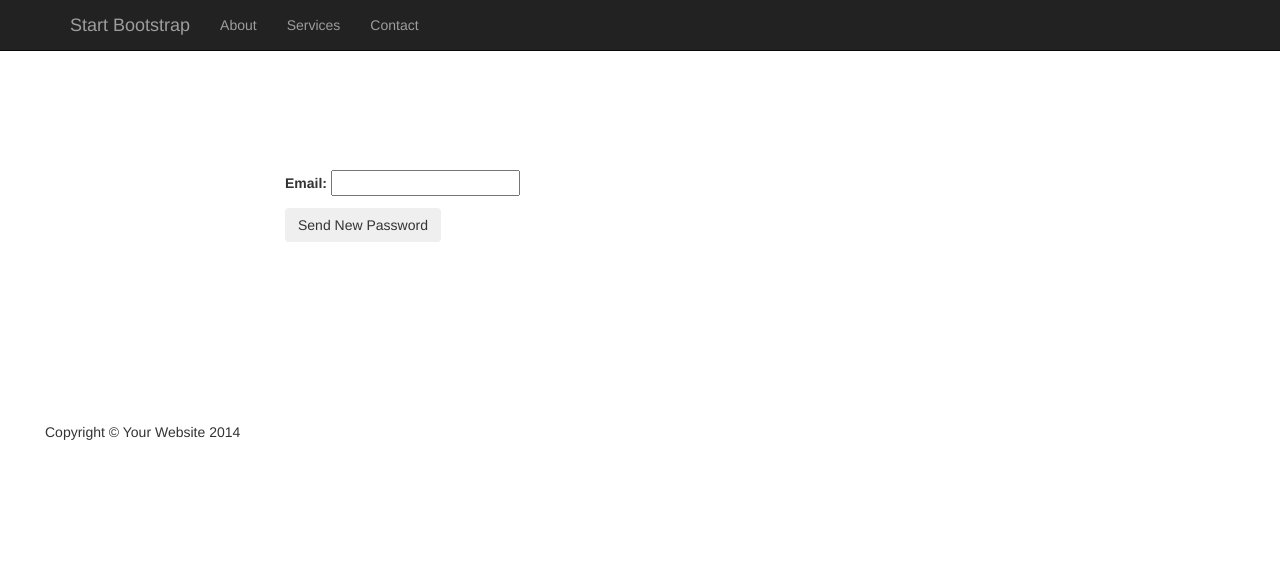
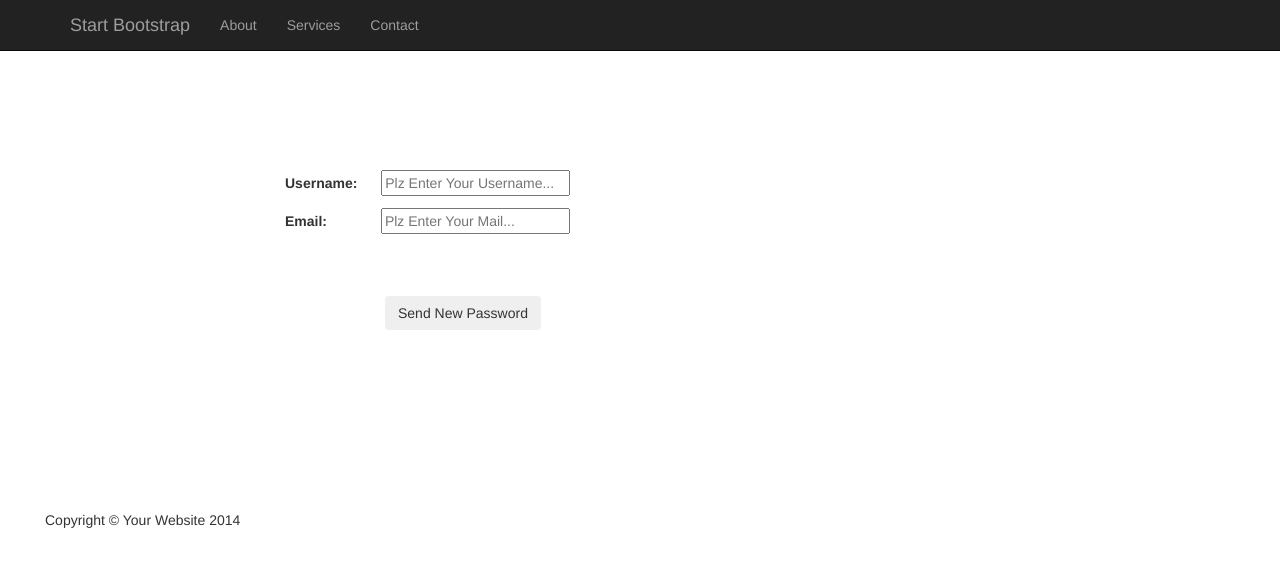
Before and after one commit to shroukelsayed/DjangoFinal, a Django app: page /forgetPassword/ in a window 1280 px wide. Shown: the top 567 px of the page. Run offline with Django 3.2, Linux system fonts and the light colour scheme; some libraries are stand-ins or nearby versions.

Commit message:
login,forget password , reset password

```diff
--- a/blog/forms.py
+++ b/blog/forms.py
@@ -12,7 +12,12 @@ class UserForm(forms.ModelForm):
 
 #ForgetPassword Part -->shrouk(classes : forgetPassForm ,confirmPassForm)
 class forgetPassForm(forms.Form):
-    email = forms.EmailField(widget=forms.TextInput(attrs=dict(required=True)))
+	username = forms.CharField(widget=forms.TextInput(attrs=dict(required=True,placeholder="Plz Enter Your Username...")))
+	email = forms.EmailField(widget=forms.TextInput(attrs=dict(required=True,placeholder="Plz Enter Your Mail...")))
 
 class confirmPassForm(forms.Form):
-	code = forms.CharField(max_length=10)
+	code = forms.CharField(widget=forms.TextInput(attrs=dict(required=True,max_length=10,placeholder="Plz Confirmation Code...")))
+
+class resetPassForm(forms.Form):
+	password = forms.CharField(label='Password',widget=forms.PasswordInput(attrs=dict(required=True,placeholder="Plz Enter Your Password...")))
+	confirmPassword = forms.CharField(label='Confirm Password',widget=forms.PasswordInput(attrs=dict(required=True,placeholder="Plz Enter Your Password Again...")))
--- a/blog/urls.py
+++ b/blog/urls.py
@@ -3,7 +3,7 @@ from .views import *
 
 
 urlpatterns = [
-    url(r'^$',index),
+    # url(r'^$',index),
     url(r'^validate/$',validate),
     url(r'^register/$',register,name='register')
 
--- a/blog/views.py
+++ b/blog/views.py
@@ -186,8 +186,7 @@ def listAllUsers(request):
     return HttpResponse(result)
 
 # Login Part  With Sessions  -->  Shrouk (functions : home,signin)
-
-def home(request):
+def signin(request):
     users = User.objects.all()
     try:
         for user in users:
@@ -201,8 +200,8 @@ def home(request):
                     #check if the user marked the remember me checkbox to set cookie ...
                     if request.POST.get('remember_me') == "checked":
                         request.session.set_test_cookie()
-                        if request.session.test_cookie_worked():
-                            print "cookie wokrs"
+                        # if request.session.test_cookie_worked():
+                        #     print "cookie wokrs"
                         #set user cookie to remember when logged in again ...
                         request.COOKIES['rememberMe'] = request.POST['remember_me']
                     return render(request, 'blog/home.html',{'User':user})
@@ -219,12 +218,12 @@ def home(request):
             return render(request, 'blog/signin.html')
     return render(request, 'blog/register.html')
 
-def signin(request):
-    #check if the user logged in redirect to home page
+def home(request):
+    #check if the user logged in redirect to home page with a session
     if "user_id" in request.session :
-        return  render(request, 'blog/home.html')
-    else:
-        return render(request,'blog/signin.html')
+        user_id = request.session["user_id"]
+        return  render(request, 'blog/home.html',{'user_id':user_id})
+    return render(request,'blog/home.html')
 
 def logout(request):
     #delete user session ...
@@ -234,31 +233,40 @@ def logout(request):
        request.session.delete_test_cookie()
     return render(request,'blog/signin.html')
 
+
 #Forget Password Part --> shrouk (functions : randomConfirm ,forgetPass ,confirm )
-
 def randomConfirm(length=3):
     #create random number to send it within an email for user email to set his password ...
     return randint(100**(length-1), (100**(length)-1))
 
 def forgetPass(request):
     form = forgetPassForm(request.POST or None)
+
     if form.is_valid():
-
         email = form.cleaned_data.get("email")
-        subject = " Hi ,Somebody recently asked to reset your Facebook password. "
-        global msg
-        msg = str(randomConfirm())
-        fromEmail = settings.EMAIL_HOST_USER
-        toEmail = [email]
+        userName = form.cleaned_data.get("username")
+        global forgetPass_user
+        users = User.objects.all()
         try:
-            send_mail(subject,msg,fromEmail,toEmail,fail_silently=False)
-        except BadHeaderError:
-            return HttpResponse('Invalid header found.')
-        return HttpResponseRedirect('/confirm/')
-    context = {
-        "form" : form,
-    }
-    return render(request,'blog/forgetPassword.html',context)
+            for user in users :
+                if user.username == userName :
+                    # print user.username
+                    # print userName
+                    forgetPass_user = userName
+                    subject = " Hi ,Somebody recently asked to reset your Facebook password. "
+                    global msg
+                    msg = str(randomConfirm())
+                    fromEmail = settings.EMAIL_HOST_USER
+                    toEmail = [email]
+                    try:
+                        send_mail(subject,msg,fromEmail,toEmail,fail_silently=False)
+                    except BadHeaderError:
+                        return HttpResponse('Invalid header found.')
+                    return HttpResponseRedirect('/confirm/',{'User':user})
+        except:
+            return render(request,'blog/forgetPassword.html',{'form':form })
+        return render(request,'blog/forgetPassword.html',{'form':form })
+    return render(request,'blog/forgetPassword.html',{'form':form })
 
 def confirm(request):
     form = confirmPassForm(request.POST or None)
@@ -267,11 +275,30 @@ def confirm(request):
         print code
         print msg
         if code == msg :
-            return render(request,'blog/home.html')
+            return HttpResponseRedirect('/reset/')
     context = {
         "form" : form,
     }
     return render(request,'blog/confirmMail.html',context)
+
+def resetPass(request):
+    form = resetPassForm(request.POST or None)
+    if form.is_valid():
+        password = form.cleaned_data.get("password")
+        passwordConf = form.cleaned_data.get("confirmPassword")
+        if password == passwordConf :
+            user = User.objects.get(username=forgetPass_user)
+            user.set_password(password)
+            user.save()
+            request.session["user_id"] = user.id
+            return render(request,'blog/home.html')
+
+    context = {
+        "form" : form,
+    }
+    return render(request,'blog/resetPass.html',context)
+
+
 
 
 def index(request) :
--- a/django_project/urls.py
+++ b/django_project/urls.py
@@ -43,13 +43,19 @@ urlpatterns = [
     url(r'^like/(?P<comment_id>[0-9]+)/(?P<user_id>[0-9]+)$', like),
     url(r'^unlike/(?P<comment_id>[0-9]+)/(?P<user_id>[0-9]+)$', unlike),
 
+    #start home page from server index #Sarah
+    url(r'^$',home),
+    url(r'^profile/(?P<username>[a-zA-Z0-9]+)$', UserProfile),
+
+
+    # urls of login part  --> shrouk
     url(r'^signin/$',signin),
     url(r'home/$',home),
-    #start home page from server index #Sarah
-    url(r'^$',home),
     url(r'logout/$',logout),
     url(r'forgetPassword/$',forgetPass),
     url(r'confirm/$',confirm),
-    url(r'^profile/(?P<username>[a-zA-Z0-9]+)$', UserProfile),
+    url(r'reset/$',resetPass),
+    #api
+    url(r'^accounts/', include('allauth.urls')),
 
 ]
--- a/templates/blog/forgetPassword.html
+++ b/templates/blog/forgetPassword.html
@@ -26,6 +26,16 @@
         #footer{
             margin-top:180px;
             margin-left: 30px;
+        }
+        #send{
+            margin-left: 100px;
+            margin-top:50px;
+        }
+        #id_username{
+            margin-left: 20px;
+        }
+        #id_email{
+            margin-left: 50px;
         }
     </style>
 
@@ -75,7 +85,7 @@
             	<form method="post" action="">
 					{% csrf_token %}
 					{{ form.as_p }}
-					<input class="btn btn-action" type="submit" value=" Send New Password "></input>
+					<input class="btn btn-action" id="send" type="submit" value=" Send New Password "></input>
 				</form>
 
 			</div>
--- a/templates/blog/signin.html
+++ b/templates/blog/signin.html
@@ -72,7 +72,7 @@
             <!-- Blog Post Content Column -->
             <div class="col-md-6" id="signinForm">
 
-				<form action="/selectAnArticale/" method="post" enctype="multipart/form-data">
+				<form action="/signin/" method="post" enctype="multipart/form-data">
 					{% csrf_token %}
 					<div class="top-margin">
 						<label>Username <span class="text-danger">*</span></label>
```
Also changed, not shown: django_project/settings.py (+22 -0 lines), templates/blog/confirmMail.html (+14 -5 lines), templates/blog/home.html (+21 -0 lines), 5 other files.
